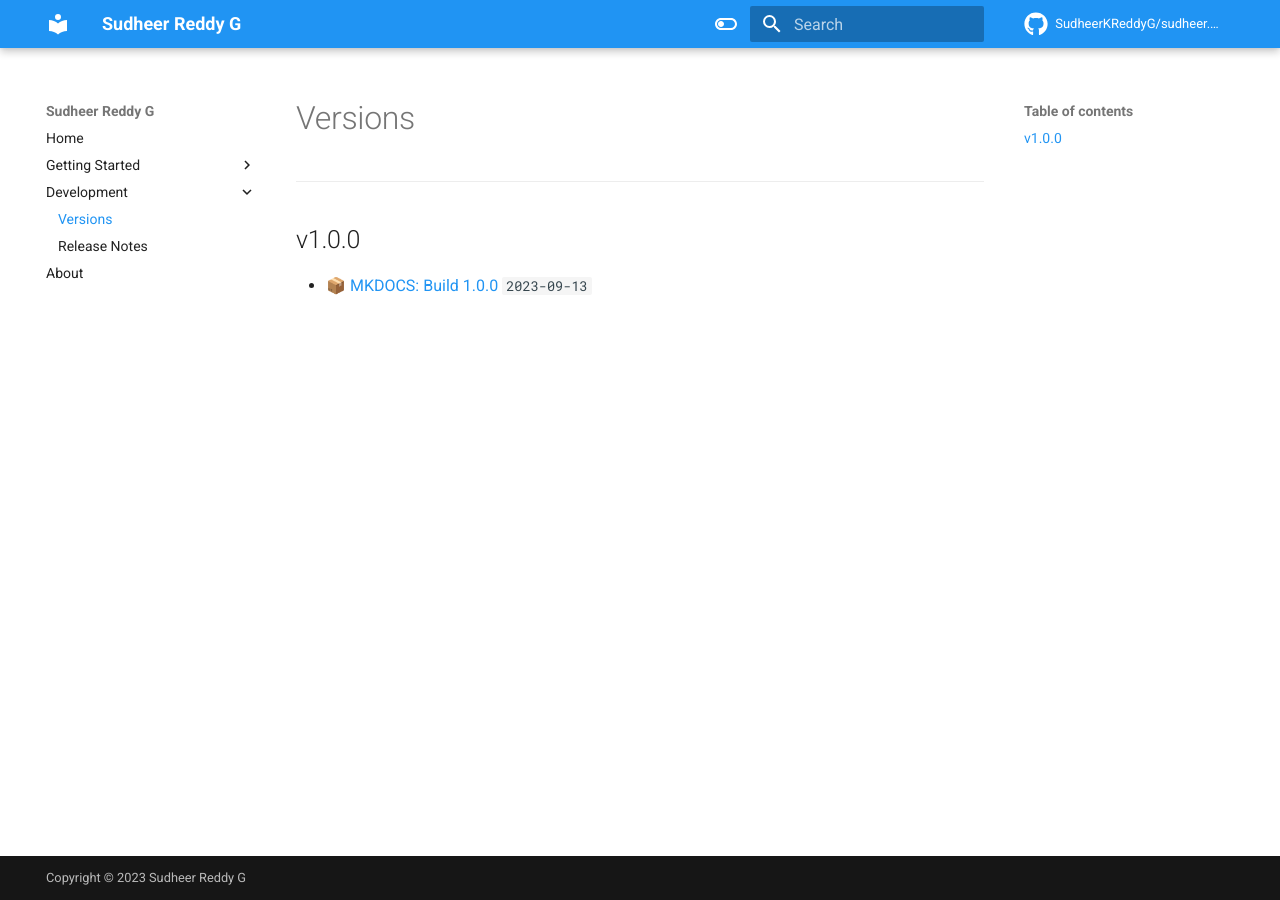
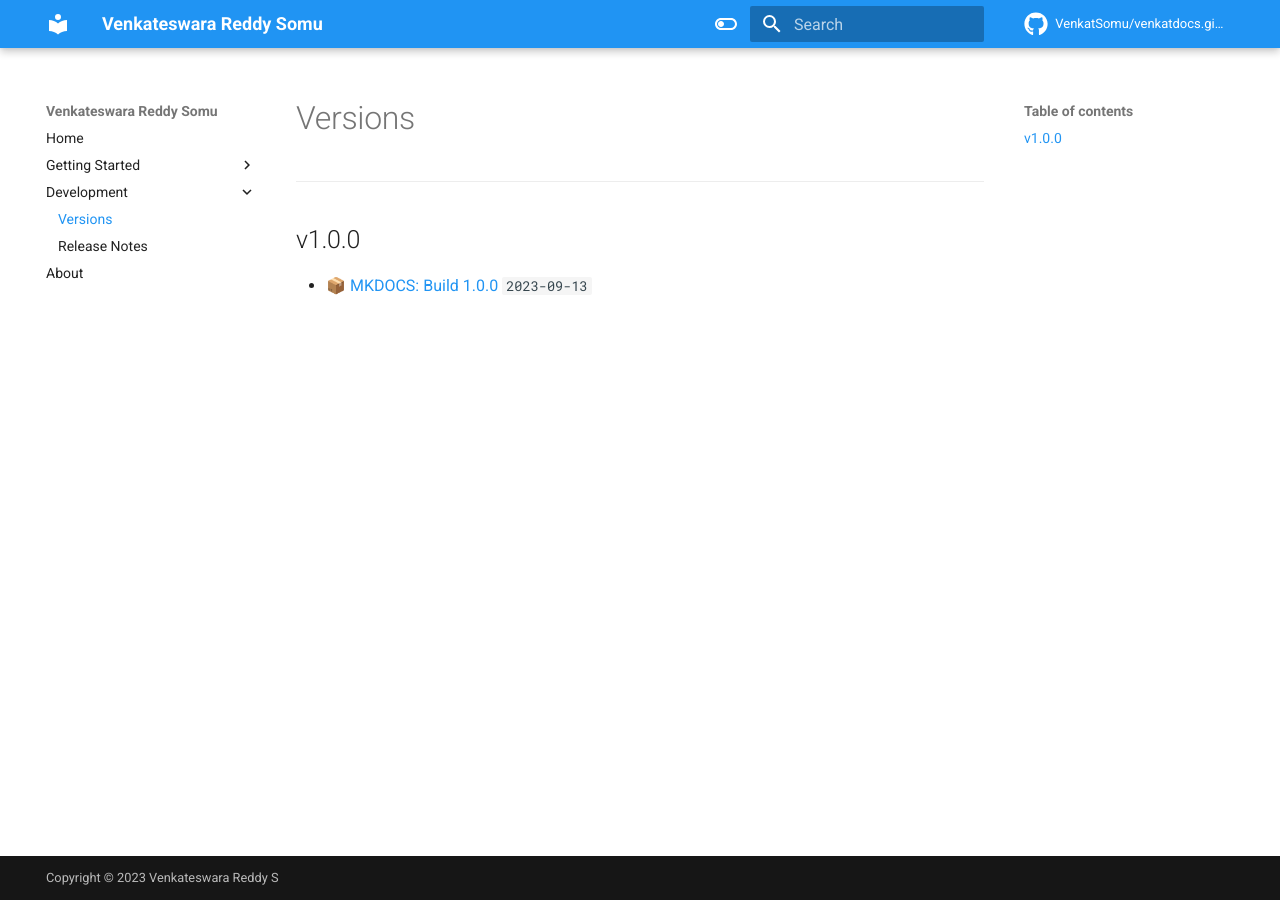
Before and after one commit to venkatsomu/venkatdocs.github.io, an MkDocs documentation site: the page built from docs/oic/versions.md, in a window 1280 px wide. Built offline with MkDocs 1.6.1 and Material for MkDocs 9.7.7, drawn with Linux system fonts in a browser that asks for light colours; comment, search, counter and statistics services are not loaded.

Commit message:
name changes

```diff
--- a/mkdocs.yml
+++ b/mkdocs.yml
@@ -1,10 +1,10 @@
-site_name: Sudheer Reddy G
-copyright: Sudheer Reddy G
+site_name: Venkateswara Reddy Somu
+copyright: Venkateswara Reddy S
 
 site_description: "My Project."
 
-repo_url: https://github.com/SudheerKReddyG/sudheer.github.io
-repo_name: SudheerKReddyG/sudheer.github.io
+repo_url: https://github.com/Venkatsomu/venkatdocs.github.io
+repo_name: VenkatSomu/venkatdocs.github.io
 
 theme:
   icon:
@@ -46,4 +46,4 @@ nav:
       - oic/releasenotes.md
     - About: about.md
 
-copyright: Copyright &copy; 2023 Sudheer Reddy G
+copyright: Copyright &copy; 2023 Venkateswara Reddy S
```
Also changed, not shown: 1 other file.
